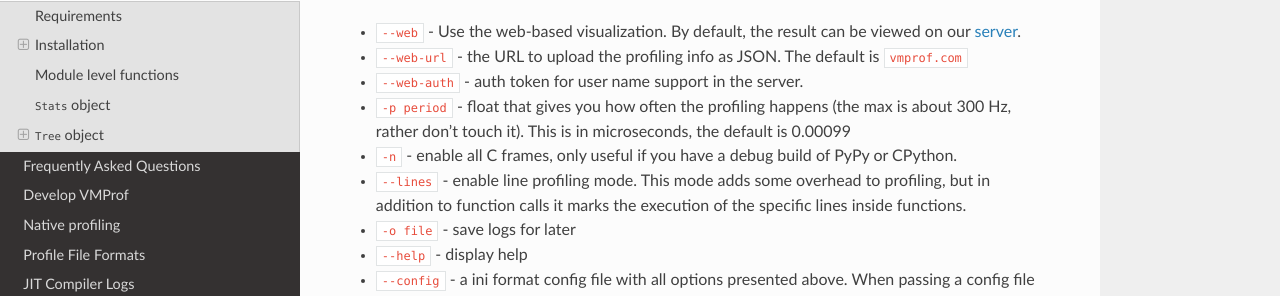
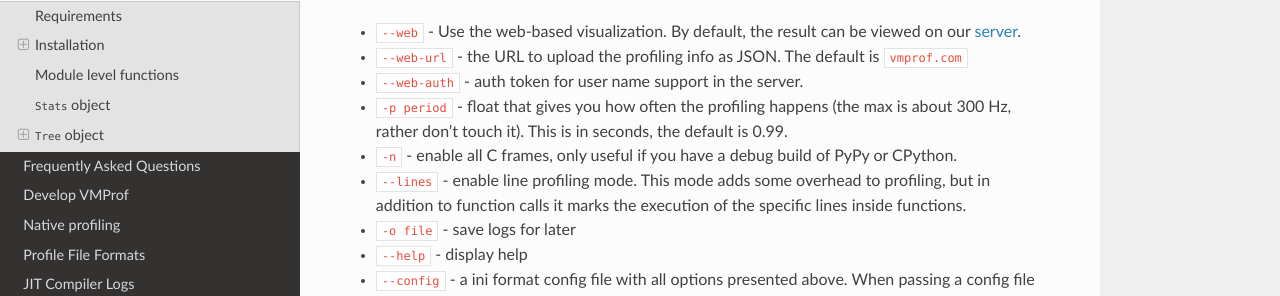
Before and after one commit to vmprof/vmprof-python, a Sphinx documentation site: the page built from docs/vmprof.rst, in a window 1280 px wide and 900 px high, scrolled down 1350 px. Shown: the part 161-457 px from the top of the window. Built offline with Sphinx 7.4.7 and the Read the Docs theme 2.0.0, drawn with Linux system fonts in a browser that asks for light colours.

Commit message:
Update vmprof.rst

```diff
--- a/docs/vmprof.rst
+++ b/docs/vmprof.rst
@@ -77,7 +77,7 @@ After ``-m vmprof`` you can specify some options:
 * ``--web-auth`` - auth token for user name support in the server.
 
 * ``-p period`` - float that gives you how often the profiling happens
-  (the max is about 300 Hz, rather don't touch it). This is in microseconds, the default is 0.00099
+  (the max is about 300 Hz, rather don't touch it). This is in seconds, the default is 0.99.
 
 * ``-n`` - enable all C frames, only useful if you have a debug build of
   PyPy or CPython.
```
